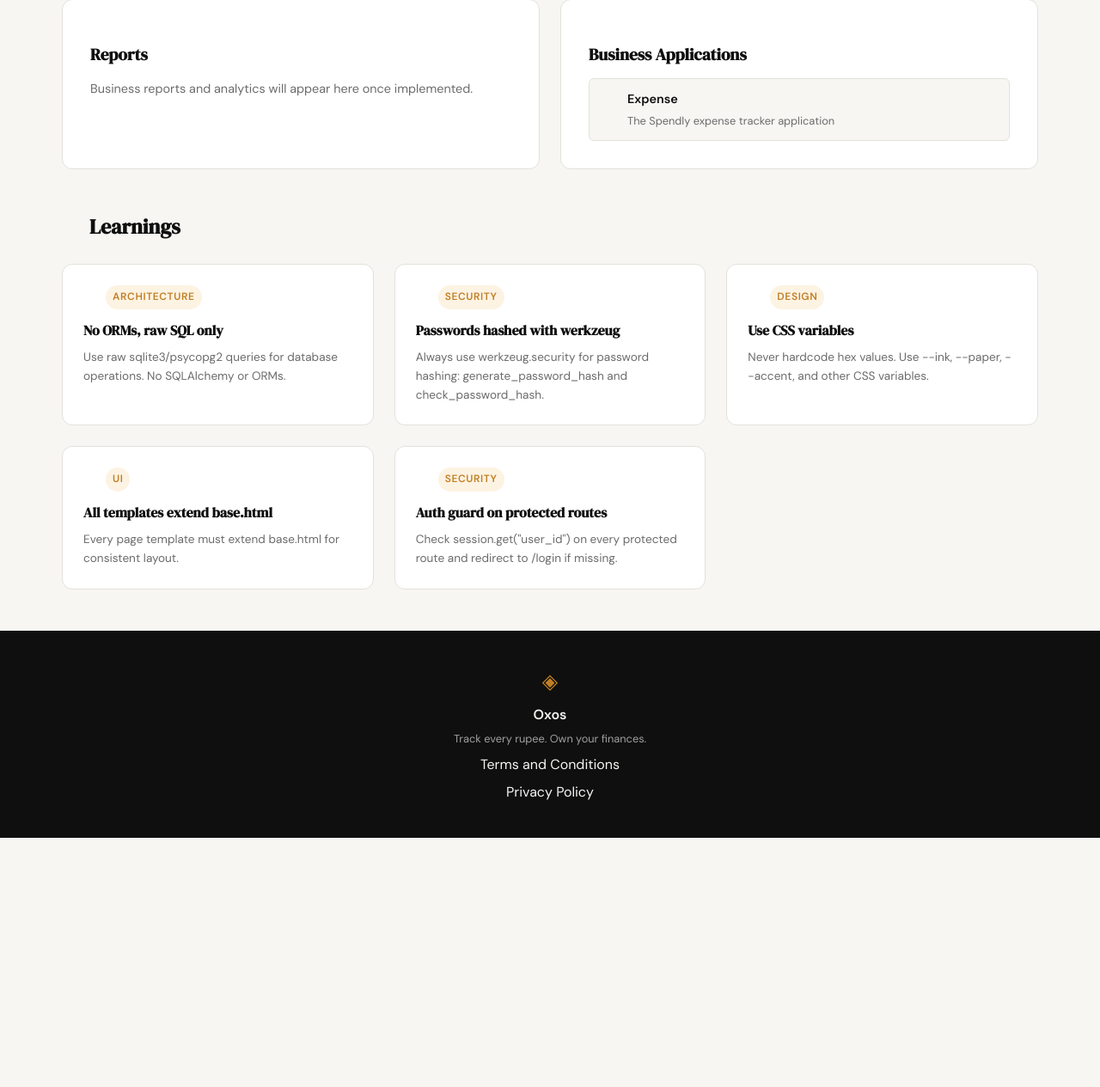
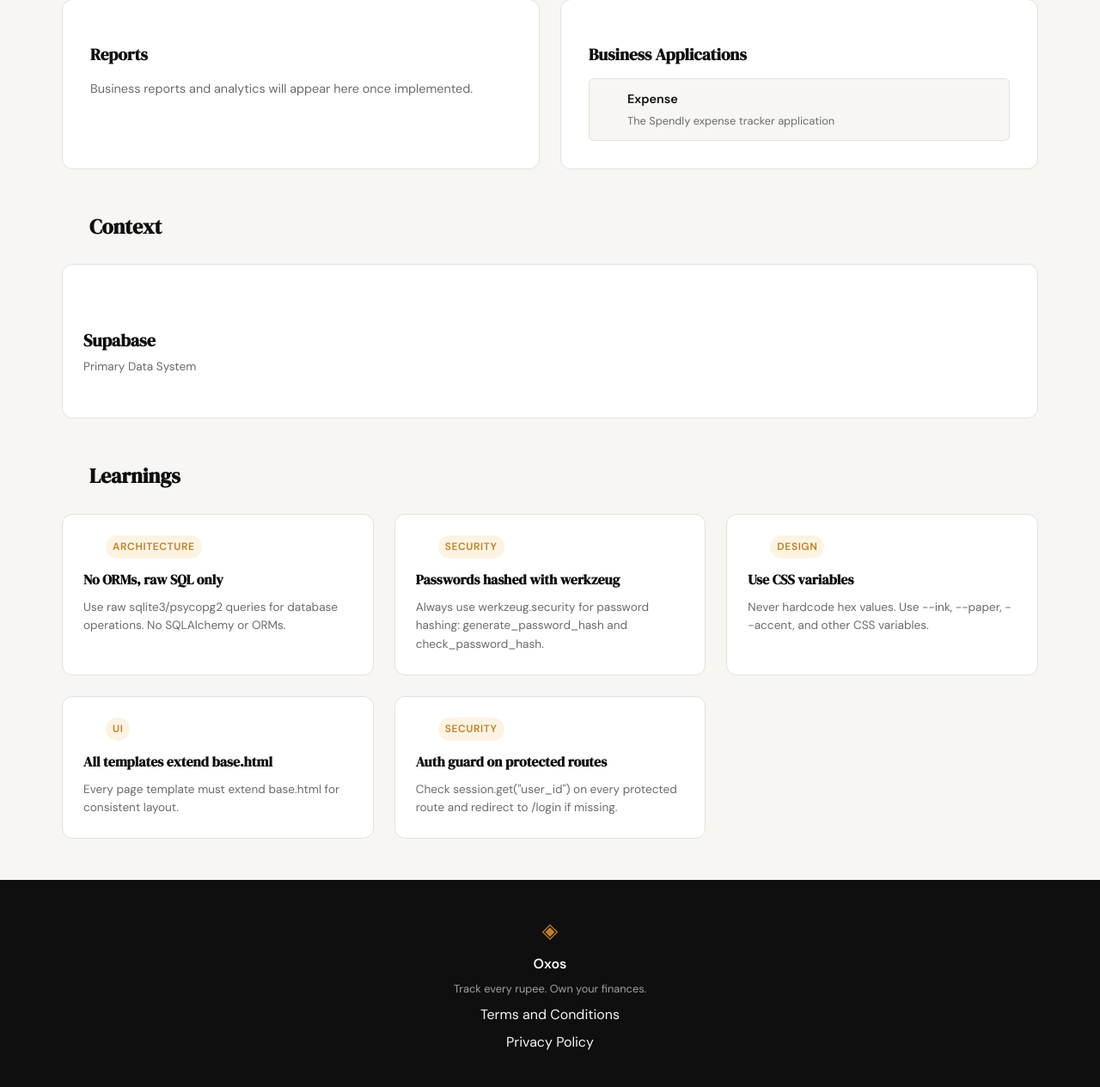
Before and after one commit to shagun008/spendly, a Flask app: page / in a window 1280 px wide. Shown: the part 331-1596 px from the top of the page at 86% size. Before the commit the page ends 1306 px from the top, so only its background shows below. Run offline with Flask 3, Linux system fonts and the light colour scheme; parts of the project's set-up code (start-up, migrations or seed data) failed here and were passed over; some libraries are stand-ins or nearby versions.

Commit message:
feat(21.2): add Context section with flippable Supabase card to Oxos platform

```diff
--- a/static/css/platform.css
+++ b/static/css/platform.css
@@ -225,6 +225,115 @@
 }
 
 /* ------------------------------------------------------------------ */
+/* Context Section - Flip Card */
+/* ------------------------------------------------------------------ */
+
+.context-cards {
+    perspective: 1000px;  /* For 3D flip effect */
+}
+
+.flip-card {
+    background: transparent;
+    cursor: pointer;
+    height: 180px;
+    position: relative;
+}
+
+.flip-card-inner {
+    position: relative;
+    width: 100%;
+    height: 100%;
+    transition: transform 0.6s;
+    transform-style: preserve-3d;
+}
+
+.flip-card.flipped .flip-card-inner {
+    transform: rotateY(180deg);
+}
+
+.flip-card-front,
+.flip-card-back {
+    position: absolute;
+    width: 100%;
+    height: 100%;
+    backface-visibility: hidden;
+    border-radius: var(--radius-md);
+    padding: 1.5rem;
+    display: flex;
+    flex-direction: column;
+}
+
+.flip-card-front {
+    background: var(--paper-card);
+    border: 1px solid var(--border);
+}
+
+.flip-card-back {
+    background: var(--paper-warm);
+    border: 1px solid var(--border);
+    transform: rotateY(180deg);
+}
+
+.flip-card-icon {
+    width: 32px;
+    height: 32px;
+    stroke: var(--accent);
+    stroke-width: 2;
+    margin-bottom: 1rem;
+}
+
+.flip-card-title {
+    font-family: var(--font-display);
+    font-size: 1.25rem;
+    color: var(--ink);
+    margin-bottom: 0.25rem;
+}
+
+.flip-card-subtitle {
+    font-size: 0.85rem;
+    color: var(--ink-muted);
+}
+
+.flip-card-tables {
+    list-style: none;
+    padding: 0;
+    margin: 0;
+}
+
+.flip-card-table {
+    display: flex;
+    align-items: center;
+    gap: 0.5rem;
+    padding: 0.5rem 0;
+    font-size: 0.9rem;
+    color: var(--ink-soft);
+}
+
+.flip-card-table:first-child {
+    padding-top: 0;
+}
+
+.flip-card-table:last-child {
+    padding-bottom: 0;
+}
+
+.flip-card-table i {
+    width: 14px;
+    height: 14px;
+    stroke: var(--ink-muted);
+    stroke-width: 2;
+}
+
+.flip-card-label {
+    font-size: 0.75rem;
+    font-weight: 600;
+    color: var(--accent-2);
+    text-transform: uppercase;
+    letter-spacing: 0.05em;
+    margin-bottom: 1rem;
+}
+
+/* ------------------------------------------------------------------ */
 /* Responsive */
 /* ------------------------------------------------------------------ */
 
--- a/templates/platform.html
+++ b/templates/platform.html
@@ -48,6 +48,42 @@
                                 <i data-lucide="external-link" class="external-icon"></i>
                             </div>
                         </a>
+                    </div>
+                </div>
+            </div>
+        </section>
+
+        <section class="platform-section">
+            <h2 class="platform-section-title">
+                <i data-lucide="database" class="section-icon"></i>
+                Context
+            </h2>
+            <div class="platform-cards context-cards">
+                <div class="flip-card" data-flip-card tabindex="0" role="button"
+                     aria-pressed="false" aria-label="Supabase data system card, flip for table list">
+                    <div class="flip-card-inner">
+                        <div class="flip-card-front">
+                            <i data-lucide="database" class="flip-card-icon"></i>
+                            <h3 class="flip-card-title">Supabase</h3>
+                            <p class="flip-card-subtitle">Primary Data System</p>
+                        </div>
+                        <div class="flip-card-back">
+                            <span class="flip-card-label">Database Tables</span>
+                            <ul class="flip-card-tables">
+                                <li class="flip-card-table">
+                                    <i data-lucide="table-2"></i>
+                                    <span>users</span>
+                                </li>
+                                <li class="flip-card-table">
+                                    <i data-lucide="table-2"></i>
+                                    <span>expenses</span>
+                                </li>
+                                <li class="flip-card-table">
+                                    <i data-lucide="table-2"></i>
+                                    <span>features</span>
+                                </li>
+                            </ul>
+                        </div>
                     </div>
                 </div>
             </div>
@@ -112,6 +148,24 @@
         </section>
     </div>
 {% endblock %}
+{% block scripts %}
+<script>
+document.addEventListener('DOMContentLoaded', function() {
+    document.querySelectorAll('[data-flip-card]').forEach(function(card) {
+        card.addEventListener('click', function() {
+            this.classList.toggle('flipped');
+            this.setAttribute('aria-pressed', this.classList.contains('flipped'));
+        });
+        card.addEventListener('keydown', function(e) {
+            if (e.key === 'Enter' || e.key === ' ') {
+                e.preventDefault();
+                this.click();
+            }
+        });
+    });
+});
+</script>
+{% endblock %}
 {% block user_dropdown %}
 <a href="{{ url_for('platform') }}" class="nav-user-dropdown-item" role="menuitem">
     <i data-lucide="layout-dashboard" aria-hidden="true"></i> Dashboard
```
Also changed, not shown: tests/test_21.2-oxos-context-flip.py (added, +316 -0 lines), .claude/features/registry.md, README.md.
